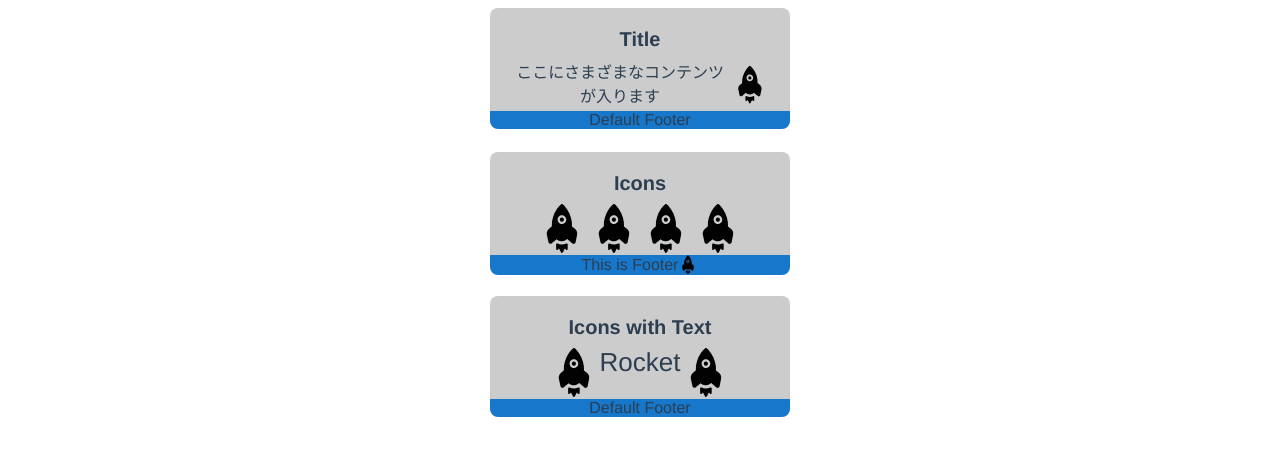
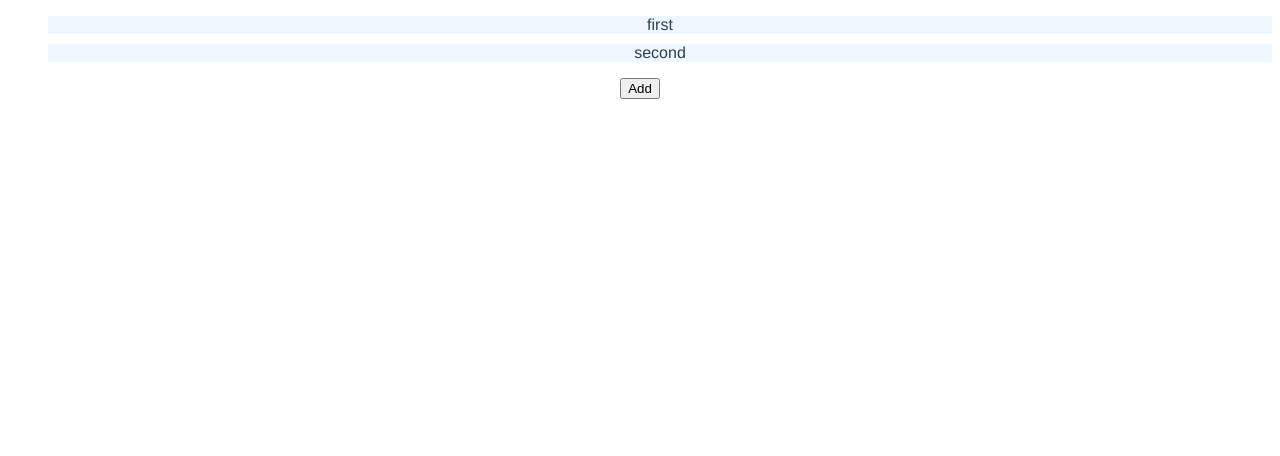
Before and after one commit to hiromiogawa/vue-lesson, a Vue app: page / in a window 1280 px wide. Shown: the top 456 px of the page. Built offline with nearby package versions, Linux system fonts and the light colour scheme.

Commit message:
update: lesson63

```diff
--- a/src/App.vue
+++ b/src/App.vue
@@ -1,9 +1,13 @@
 <script setup lang="ts">
-import CardList from './components/CardList.vue';
+import TodoList from "./components/TodoList.vue";
+import { provide } from "vue";
+import { todos } from "./useTodo";
+
+provide("todos", todos);
 </script>
 
 <template>
-  <CardList></CardList>
+  <TodoList />
 </template>
 
 <style>
--- a/src/components/Card.vue
+++ /dev/null
@@ -1,50 +0,0 @@
-<script setup lang="ts">
-defineProps<{
-  title: string;
-}>();
-</script>
-
-<template>
-  <div class="card-container">
-    <div class="content">
-      <span class="title">{{ title }}</span>
-      <slot></slot>
-    </div>
-    <div class="footer">
-      <slot name="footer">Default Footer</slot>
-    </div>
-  </div>
-</template>
-
-<style scoped>
-.card-container {
-  box-shadow: 2, 8px, black;
-  border-radius: 8px;
-  padding: 20px 0;
-  width: 300px;
-  height: 80px;
-  background-color: #ccc;
-  display: flex;
-  flex-direction: column;
-  align-items: center;
-}
-
-.content {
-  padding: 0 20px;
-}
-
-.title {
-  font-size: 20px;
-  font-weight: 600;
-}
-
-.footer {
-  display: flex;
-  height: 30px;
-  background-color: rgb(22, 119, 203);
-  width: 100%;
-  border-radius: 0 0 8px 8px;
-  justify-content: center;
-  align-items: center;
-}
-</style>
--- a/src/components/CardList.vue
+++ /dev/null
@@ -1,57 +0,0 @@
-<script setup lang="ts">
-import Card from "./Card.vue";
-import RocketIcon from "./RocketIcon.vue";
-</script>
-
-<template>
-  <div class="container">
-    <Card title="Title" class="card">
-      <div class="contents">
-        ここにさまざまなコンテンツが入ります
-        <RocketIcon />
-      </div>
-    </Card>
-
-    <Card title="Icons" class="card">
-      <div class="contents">
-        <RocketIcon />
-        <RocketIcon />
-        <RocketIcon />
-        <RocketIcon />
-      </div>
-      <template #footer>
-        <span>This is Footer</span>
-        <RocketIcon size="20px" />
-      </template>
-    </Card>
-
-    <Card title="Icons with Text" class="card with-text-card">
-      <div class="contents">
-        <RocketIcon />
-        <span>Rocket</span>
-        <RocketIcon />
-      </div>
-    </Card>
-  </div>
-</template>
-
-<style>
-.container {
-  display: flex;
-  flex-direction: column;
-  align-items: center;
-}
-
-.card {
-  margin-bottom: 24px;
-}
-
-.card .contents {
-  margin-top: 8px;
-  display: flex;
-}
-
-.with-text-card span {
-  font-size: 26px;
-}
-</style>
--- a/src/components/RocketIcon.vue
+++ /dev/null
@@ -1,48 +0,0 @@
-<script lang="ts" setup>
-withDefaults(defineProps<{ size: string }>(), { size: "52px" });
-</script>
-
-<template>
-  <svg
-    version="1.1"
-    id="Layer_1"
-    xmlns="http://www.w3.org/2000/svg"
-    xmlns:xlink="http://www.w3.org/1999/xlink"
-    x="0px"
-    y="0px"
-    :width="size"
-    :height="size"
-    viewBox="0 0 512 512"
-    enable-background="new 0 0 512 512"
-    xml:space="preserve"
-  >
-    <g>
-      <g>
-        <g>
-          <path
-            fill="#020202"
-            d="M204.192,62.194c14.147-20.472,29.339-41.613,50.963-54.72c21.323,12.782,36.366,33.547,50.311,53.656
-				c32.847,49.754,52.929,109.515,48.878,169.578c10.615,8.898,21.537,17.441,31.994,26.521
-				c15.011,13.797,22.02,35.319,18.406,55.327c-5.036,25.275-9.876,50.607-15.206,75.813c-2.963,12.968-20.508,18.905-30.823,10.62
-				c-17.121-14.291-33.816-29.108-50.932-43.417c-12.95,12.462-30.153,20.772-48.214,21.773
-				c-20.791,1.466-41.375-7.156-56.448-21.242c-12.28,9.401-23.666,20.686-35.664,30.755c-5.799,4.66-10.621,10.784-17.484,13.966
-				c-10.64,4.565-24.342-2.248-26.747-13.685c-5.479-24.642-11.203-49.24-16.52-73.92c-4.321-20.878,3.332-43.61,19.419-57.607
-				c9.313-7.822,18.756-15.487,28.243-23.096c2.643-1.39,1.315-4.596,1.465-6.951C153.005,167.614,172.8,110.333,204.192,62.194z
-				 M220.995,138.526c-12.424,15.994-10.921,40.768,3.488,55.052c15.255,16.809,44.15,17.422,60.106,1.29
-				c12.317-11.253,16.482-30.146,10.603-45.671c-5.387-14.967-19.809-26.195-35.671-27.591
-				C244.873,119.92,229.706,126.659,220.995,138.526z"
-          />
-        </g>
-        <path
-          fill="#020202"
-          d="M198.263,407.819c-0.213-7.266,8.83-12.262,14.942-8.417c25.87,13.32,58.027,13.314,83.896-0.007
-			c5.937-3.645,14.736,0.733,14.955,7.803c0.087,15.432,0.105,30.88,0.024,46.317c0.119,7.533-9.832,12.337-15.681,7.626
-			c-4.452-3.926-8.467-8.341-12.75-12.461c-6.776,13.201-13.163,26.602-19.995,39.772c-3.281,6.275-13.533,6.318-16.877,0.105
-			c-6.87-13.195-13.213-26.676-20.121-39.858c-4.221,4.157-8.248,8.548-12.694,12.468c-5.824,4.734-15.756-0.162-15.675-7.647
-			C198.163,438.291,198.244,423.055,198.263,407.819z"
-        />
-      </g>
-      <circle fill="#020202" cx="254.831" cy="164.509" r="20.812" />
-    </g>
-  </svg>
-</template>
--- /dev/null
+++ b/src/components/TodoList.vue
@@ -0,0 +1,25 @@
+<script setup lang="ts">
+import { inject } from "vue";
+
+const { todos, addTodo: _addTodo } = inject("todos");
+
+const addTodo = (title: string) => {
+  _addTodo(title);
+};
+</script>
+
+<template>
+  <div>
+    <ul :style="{ listStyle: 'none' }">
+      <li
+        :style="{ backgroundColor: 'aliceblue', marginBottom: '10px' }"
+        v-for="todo in todos"
+      >
+        {{ todo.title }}
+      </li>
+    </ul>
+    <button @click="addTodo('add!')">Add</button>
+  </div>
+</template>
+
+<style scoped></style>
--- /dev/null
+++ b/src/useTodo.ts
@@ -0,0 +1,24 @@
+import { ref } from "vue";
+
+type Todo = {
+  id: number;
+  title: string;
+};
+
+const defaultTodos = [
+  { id: 0, title: "first" },
+  { id: 1, title: "second" },
+];
+
+export const todos = (() => {
+  const todos = ref<Todo[]>(defaultTodos);
+  const addTodo = (title: string) => {
+    const newTodo: Todo = {
+      id: Math.random(),
+      title,
+    };
+    todos.value.push(newTodo);
+  };
+
+  return { todos, addTodo };
+})();
```
